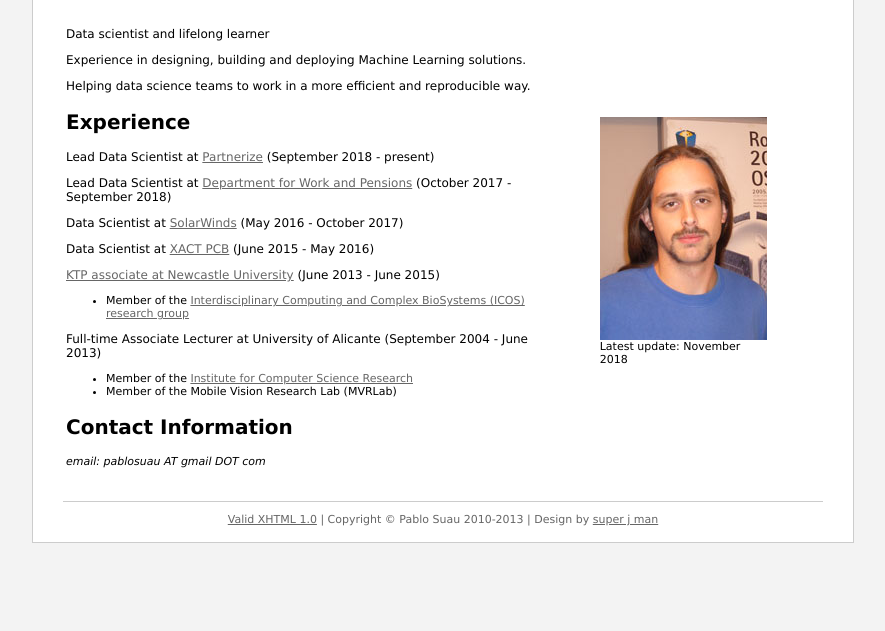
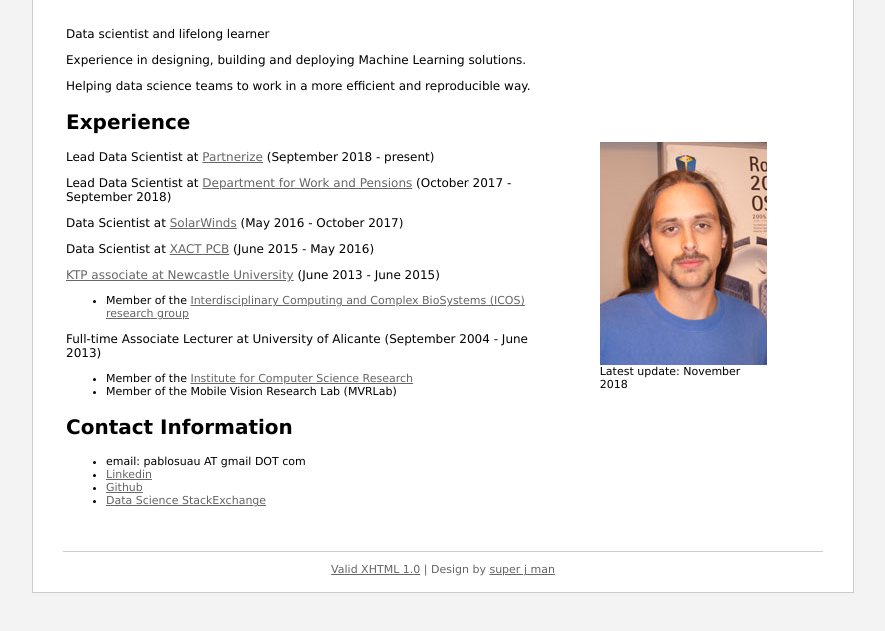
Before and after one commit to pablosuau/pablosuau.github.io, a plain HTML site: page index.html in a window 1280 px wide. Shown: the part 123-754 px from the top of the page, without its empty margins (197-1082 px from the left). Drawn offline with Linux system fonts and the light colour scheme.

Commit message:
contact details

```diff
--- a/index.html
+++ b/index.html
@@ -72,14 +72,21 @@
 
 		<h2>Contact Information</h2>
 
+		<ul>
+        <li>email: pablosuau AT gmail DOT com</li>
+        <li><a href="https://www.linkedin.com/in/pablo-suau-1269aa5a/">Linkedin</a></li>
+        <li><a href="https://github.com/pablosuau">Github</a></li>
+        <li><a href="https://datascience.stackexchange.com/users/2576/pablo-suau">Data Science StackExchange</a></li>
+		</ul>
+
 		<address>
-		email: pablosuau AT gmail DOT com
+
 		</address>
 		</td><td style="padding:50px"><img src="images/pablo.jpg" alt="Pablo's photo"/><br/>Latest update: November 2018
 		</td></tr></table>
 	</div>
 	<div id="footer">
-	<p><a href="http://validator.w3.org/check?uri=referer">Valid XHTML 1.0</a> | Copyright &copy; Pablo Suau 2010-2013 | Design by <a href="http://www.jdavidmacor.com">super j man</a></p>
+	<p><a href="http://validator.w3.org/check?uri=referer">Valid XHTML 1.0</a> | Design by <a href="http://www.jdavidmacor.com">super j man</a></p>
 	</div>
 
 </div>
```
Also changed, not shown: research.html (+1 -1 lines), talks.html (+1 -1 lines).
